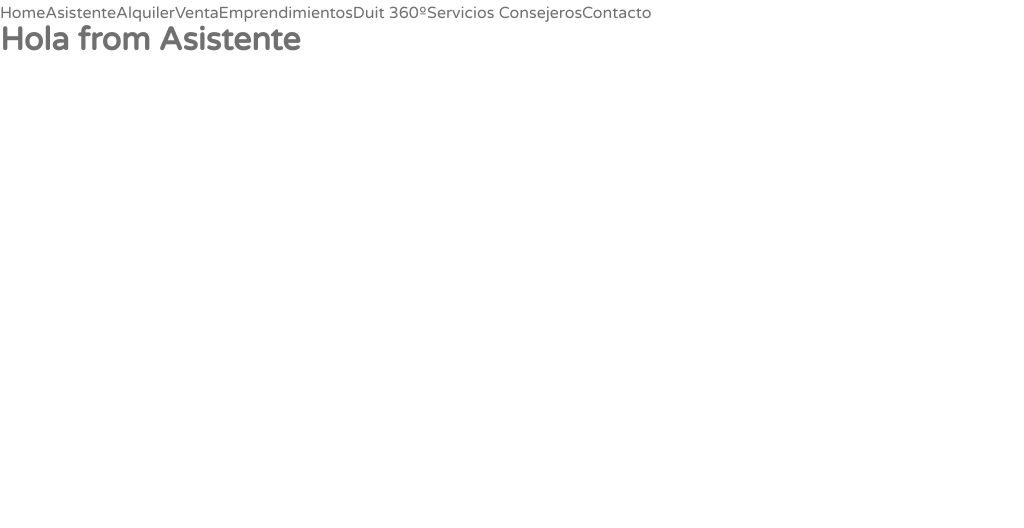
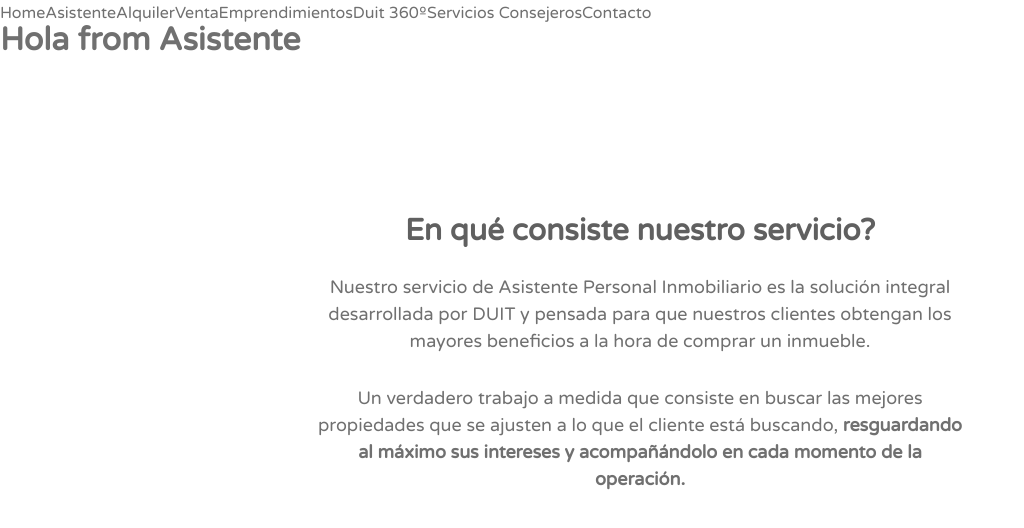
Before and after one commit to MiltonBarraza/Duit, a Next.js app: page /asistente in a window 1280 px wide. Shown: the top 528 px of the page, without its empty margins (0-1024 px from the left). Built offline with nearby package versions, Linux system fonts and the light colour scheme.

Commit message:
Se agrega el Feature Opciones a la Page Asistente Personal

```diff
--- /dev/null
+++ b/components/Opciones/index.js
@@ -0,0 +1,15 @@
+import styles from "../Opciones/opciones.module.scss";
+
+export default function Opciones() {
+    return (
+        <section className={styles.opciones}>
+
+            <h2>En qué consiste nuestro servicio?</h2>
+            <p>Nuestro servicio de Asistente Personal Inmobiliario es la solución integral desarrollada por DUIT
+                y pensada para que nuestros clientes obtengan los mayores beneficios a la hora de comprar un inmueble.</p>
+            <p>Un verdadero trabajo a medida que consiste en buscar las mejores propiedades que se ajusten a lo que el
+                cliente está buscando, <b> resguardando al máximo sus intereses y acompañándolo en cada momento de la operación.</b></p>
+
+        </section>
+    )
+}
--- /dev/null
+++ b/components/Opciones/opciones.module.scss
@@ -0,0 +1,31 @@
+@import "../../assets/variables";
+
+.opciones {
+    width: 100%;
+    margin-bottom: 60px;
+
+    h2 {
+        text-align: center;
+        margin-top: calc(150px + 1%);
+        font-weight: bolder;
+        color: #606060;
+        font-size: 30px;
+        margin-bottom: 10px;
+    }
+
+    p {
+        max-width: 700px;
+        text-align: center;
+        margin: auto;
+        margin-top: 30px;
+        font-size: 18px;
+        padding: 0 25px;
+    }
+}
+
+@media only screen and (max-width: 1024px) {
+    .opciones h2 {
+        font-size: 25px;
+        margin-top: 100px;
+    }
+}
--- a/pages/_app.js
+++ b/pages/_app.js
@@ -1,11 +1,17 @@
 import '../styles/globals.scss';
 import Layout from '../components/layout';
+import Head from 'next/head';
 
 function MyApp({ Component, pageProps }) {
   return (
+    <>
+    <Head>
+      <meta name='viewport' content='width=widthDevice initial-scale=1.0'/>
+    </Head>
     <Layout>
       <Component {...pageProps} />
     </Layout>
+    </>
   )
 }
 
--- a/pages/asistente.js
+++ b/pages/asistente.js
@@ -1,5 +1,10 @@
+import Opciones from "../components/Opciones"
+
 export default function Asistente() {
   return (
+    <>
     <h1>Hola from Asistente</h1>
+    <Opciones/>
+    </>
   )
 }
```
